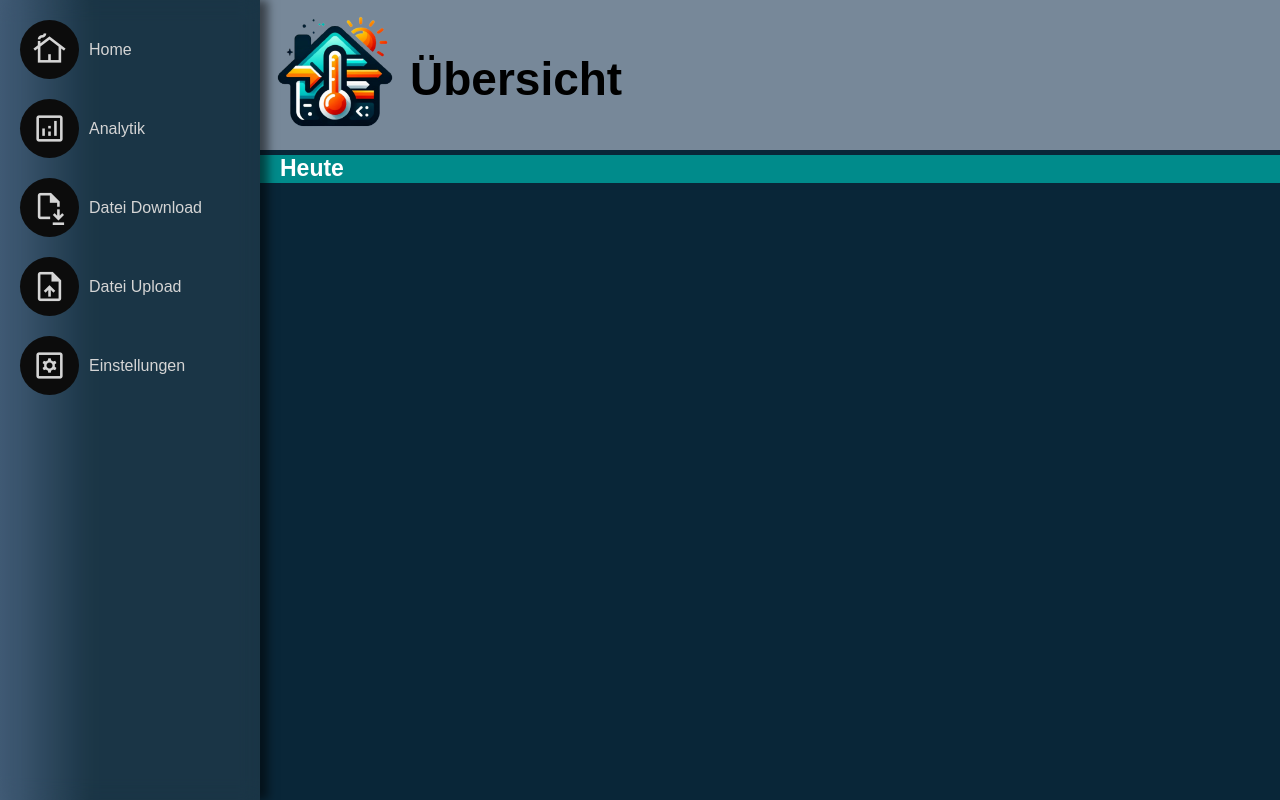
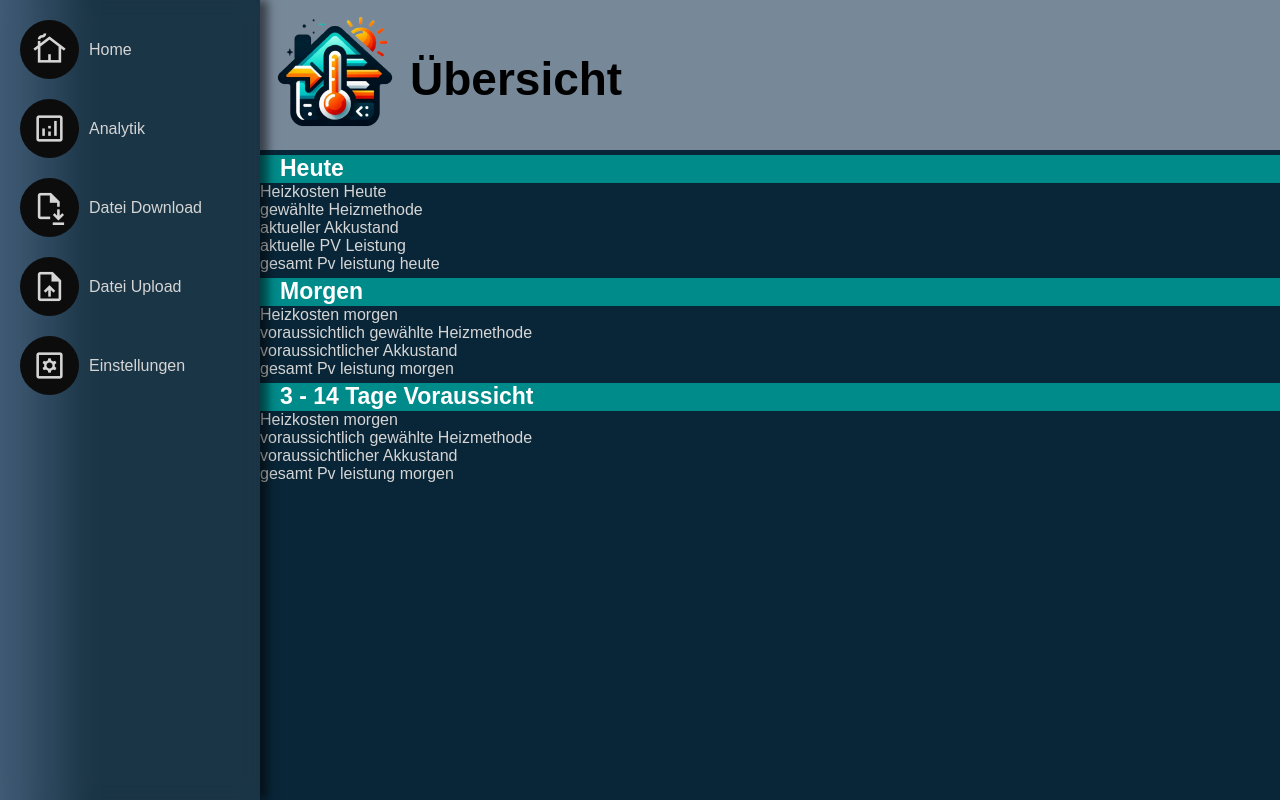
Before and after one commit to Jan1444/Bachelor, a Flask app: page / in a window 1280 px wide. Run offline with Flask 3, Linux system fonts and the light colour scheme; parts of the project's set-up code (start-up, migrations or seed data) failed here and were passed over.

```diff
--- a/templates/index.html
+++ b/templates/index.html
@@ -48,6 +48,84 @@
         <nav class="Box1">
             <b>Heute</b>
         </nav>
+        <section>
+            <div>
+                <a>
+                    Heizkosten Heute
+                </a>
+            </div>
+            <div>
+                <a>
+                    gewählte Heizmethode
+                </a>
+            </div>
+            <div>
+                <a>
+                    aktueller Akkustand
+                </a>
+            </div>
+            <div>
+                <a>
+                    aktuelle PV Leistung
+                </a>
+            </div>
+            <div>
+                <a>
+                    gesamt Pv leistung heute
+                </a>
+            </div>
+        </section>
+                <nav class="Box1">
+            <b>Morgen</b>
+        </nav>
+        <section>
+            <div>
+                <a>
+                    Heizkosten morgen
+                </a>
+            </div>
+            <div>
+                <a>
+                    voraussichtlich gewählte Heizmethode
+                </a>
+            </div>
+            <div>
+                <a>
+                    voraussichtlicher Akkustand
+                </a>
+            </div>
+            <div>
+                <a>
+                    gesamt Pv leistung morgen
+                </a>
+            </div>
+        </section>
+        <nav class="Box1">
+            <b>3 - 14 Tage Voraussicht</b>
+        </nav>
+        <section>
+            <div>
+                <a>
+                    Heizkosten morgen
+                </a>
+            </div>
+            <div>
+                <a>
+                    voraussichtlich gewählte Heizmethode
+                </a>
+            </div>
+            <div>
+                <a>
+                    voraussichtlicher Akkustand
+                </a>
+            </div>
+            <div>
+                <a>
+                    gesamt Pv leistung morgen
+                </a>
+            </div>
+        </section>
+
     </div>
 
 </div>
```
